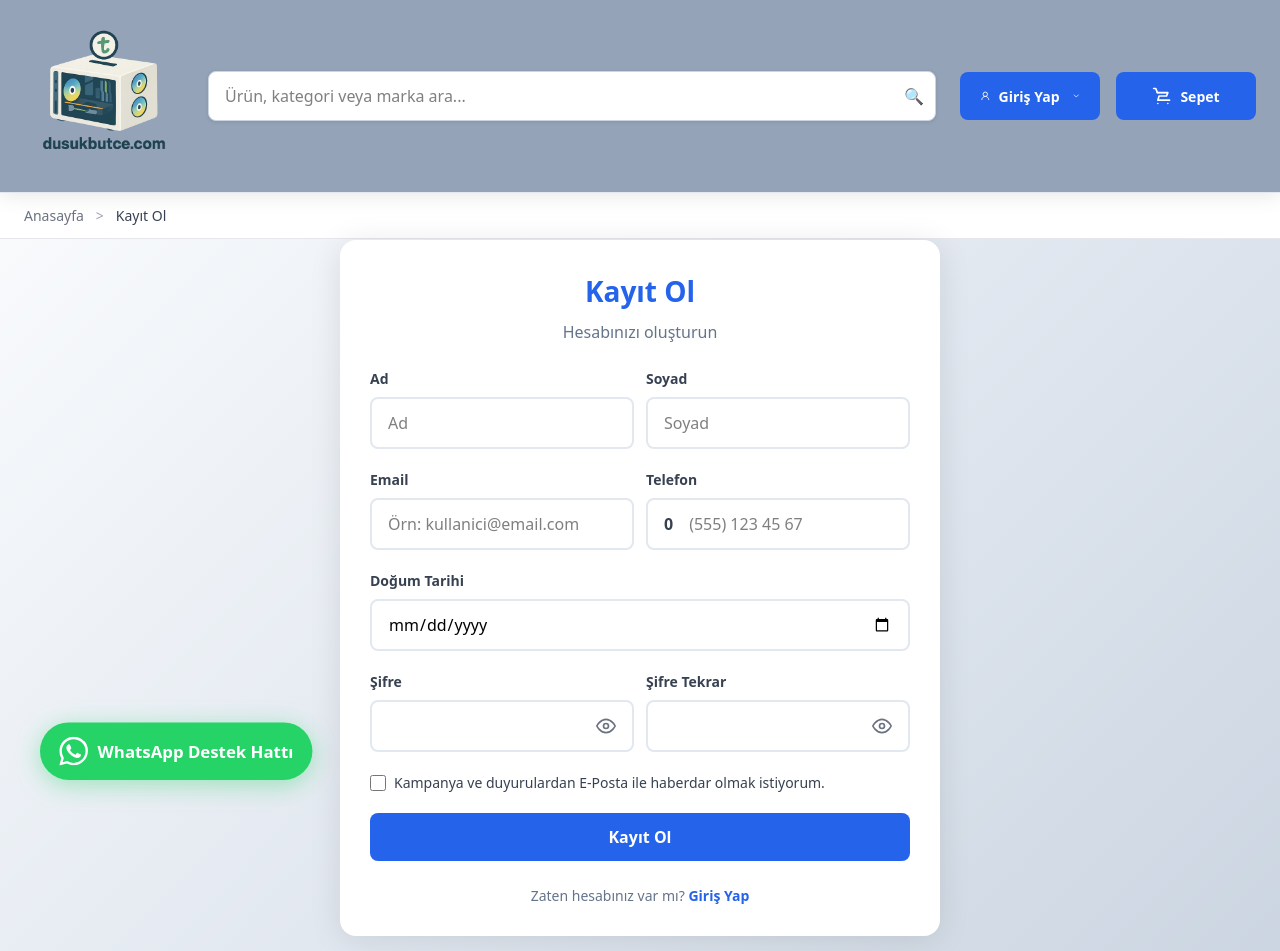
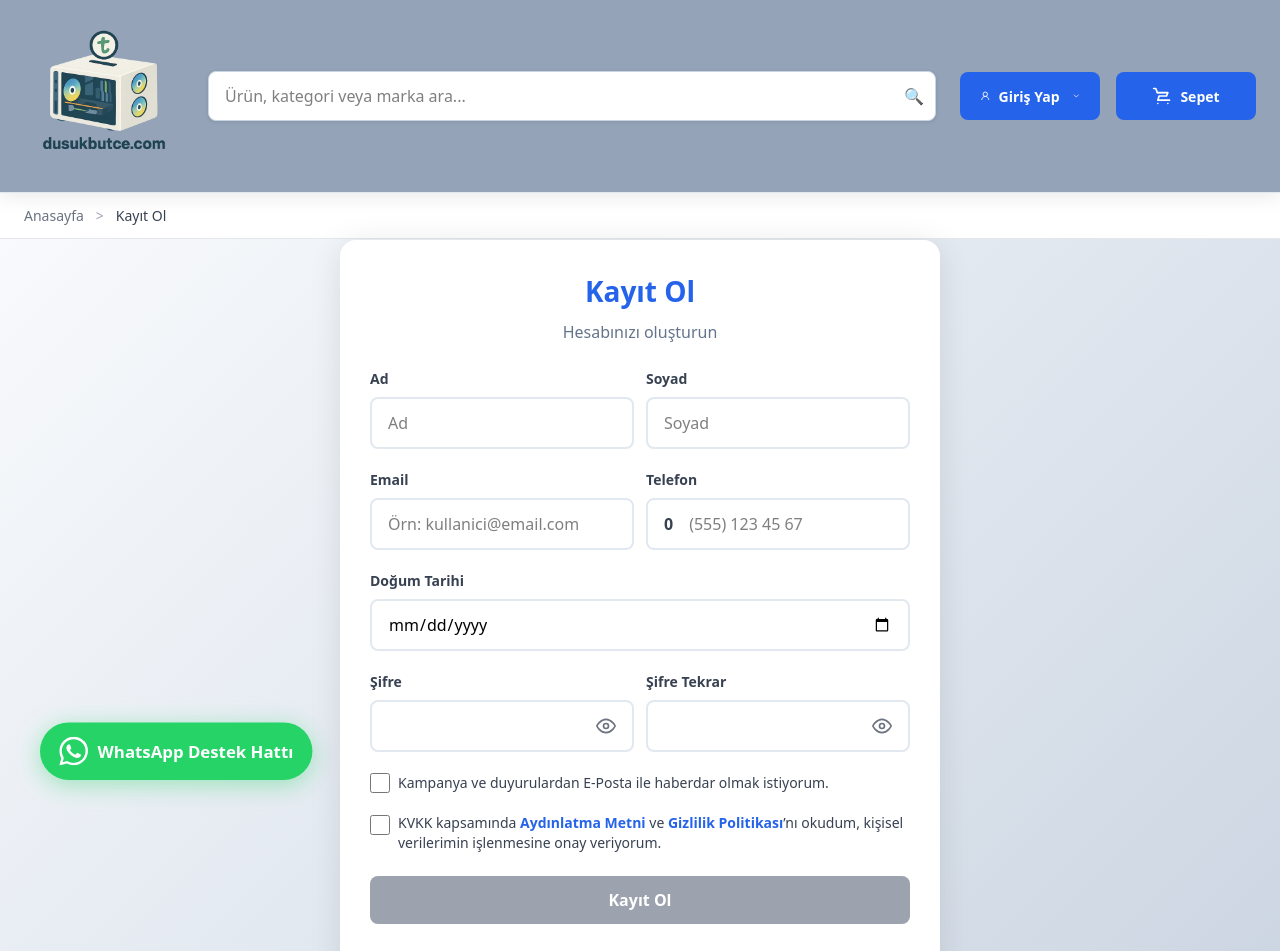
Before and after one commit to ozancidik/dusukbutce-web, a Next.js app: page /register in a window 1280 px wide. Shown: the top 951 px of the page. Built offline with nearby package versions, Linux system fonts and the light colour scheme.

Commit message:
Fix: register dogum tarihi alanı ve checkbox boyutu

```diff
--- a/app/api/auth/register/route.ts
+++ b/app/api/auth/register/route.ts
@@ -12,7 +12,24 @@ export async function POST(request: NextRequest) {
     await connectDB();
 
     const body = await request.json();
-    const { email, password, firstName, lastName, cep_telefonu, dogum_tarihi, acceptNewsletter } = body;
+    const {
+      email,
+      password,
+      firstName,
+      lastName,
+      cep_telefonu,
+      birth_date,
+      acceptNewsletter
+    } = body;
+
+    const rawBirthDate =
+      typeof birth_date === 'string' && birth_date.trim()
+        ? birth_date.trim()
+        : typeof body.birthDate === 'string' && body.birthDate.trim()
+          ? body.birthDate.trim()
+          : typeof body.dogum_tarihi === 'string' && body.dogum_tarihi.trim()
+            ? body.dogum_tarihi.trim()
+            : '';
 
     // Input validation
     if (!email || !password || !firstName || !lastName || !cep_telefonu) {
@@ -98,7 +115,8 @@ export async function POST(request: NextRequest) {
       password: hashedPassword,
       name: sanitizedName,
       phone: sanitizedPhone,
-      dogum_tarihi: dogum_tarihi ? new Date(dogum_tarihi) : null,
+      dogum_tarihi: rawBirthDate ? new Date(rawBirthDate) : null,
+      birthDate: rawBirthDate,
       acceptNewsletter: acceptNewsletter || false,
       emailVerified: false,
       emailVerificationToken: verificationToken,
--- a/app/register/page.tsx
+++ b/app/register/page.tsx
@@ -4,12 +4,11 @@ import Image from "next/image";
 import Link from "next/link";
 
 export default function RegisterPage() {
-  const [form, setForm] = useState({ firstName: '', lastName: '', email: '', password: '', passwordConfirm: '', cep_telefonu: '', dogum_tarihi: '' });
+  const [form, setForm] = useState({ firstName: '', lastName: '', email: '', password: '', passwordConfirm: '', cep_telefonu: '', birthDate: '' });
   const [error, setError] = useState('');
   const [success, setSuccess] = useState('');
   const [isLoading, setIsLoading] = useState(false);
   const [showSuccessPopup, setShowSuccessPopup] = useState(false);
-  const [countdown, setCountdown] = useState(5);
   const [passwordMismatch, setPasswordMismatch] = useState(false);
   const [ageTooYoung, setAgeTooYoung] = useState(false);
   const [phoneExists, setPhoneExists] = useState(false);
@@ -18,28 +17,9 @@ export default function RegisterPage() {
   const [showPasswordConfirm, setShowPasswordConfirm] = useState(false);
   const [isMobile, setIsMobile] = useState(false);
   const [acceptNewsletter, setAcceptNewsletter] = useState(false);
-
-  // Otomatik yönlendirme için timer
-  useEffect(() => {
-    if (showSuccessPopup) {
-      const timer = setTimeout(() => {
-        window.location.href = '/login';
-      }, 5000); // 5 saniye sonra otomatik yönlendir
-
-      return () => clearTimeout(timer);
-    }
-  }, [showSuccessPopup]);
-
-  // Geri sayım sayacı
-  useEffect(() => {
-    if (showSuccessPopup && countdown > 0) {
-      const timer = setTimeout(() => {
-        setCountdown(countdown - 1);
-      }, 1000);
-
-      return () => clearTimeout(timer);
-    }
-  }, [showSuccessPopup, countdown]);
+  const [acceptKvkk, setAcceptKvkk] = useState(false);
+  const emailFormatRegex = /^[a-zA-Z0-9._%+-]+@[a-zA-Z0-9.-]+\.[a-zA-Z]{2,}$/;
+  const phoneFormatRegex = /^\([0-9]{3}\)\s[0-9]{3}\s[0-9]{2}\s[0-9]{2}$/;
 
   // Admin giriş kontrolü
   useEffect(() => {
@@ -191,7 +171,7 @@ export default function RegisterPage() {
 
         setForm({ ...form, [name]: formattedValue });
       }
-    } else if (name === 'dogum_tarihi') {
+    } else if (name === 'birthDate') {
       // Doğum tarihi için sadece geçerli tarih formatına izin ver
       setForm({ ...form, [name]: value });
 
@@ -285,20 +265,20 @@ export default function RegisterPage() {
     }
 
     // Doğum tarihi validasyonu
-    if (!form.dogum_tarihi) {
+    if (!form.birthDate) {
       setError('Doğum tarihi gereklidir.');
       return;
     }
 
     // Doğum tarihi format kontrolü (YYYY-MM-DD)
     const dateRegex = /^\d{4}-\d{2}-\d{2}$/;
-    if (!dateRegex.test(form.dogum_tarihi)) {
+    if (!dateRegex.test(form.birthDate)) {
       setError('Geçerli bir doğum tarihi giriniz. Örn: 1990-01-15');
       return;
     }
 
     // Doğum tarihi geçerlilik kontrolü
-    const birthDate = new Date(form.dogum_tarihi);
+    const birthDate = new Date(form.birthDate);
     const today = new Date();
     const age = today.getFullYear() - birthDate.getFullYear();
 
@@ -326,6 +306,12 @@ export default function RegisterPage() {
     // Telefon numarası kayıtlı mı kontrol et
     if (phoneExists) {
       setError('Bu telefon numarası zaten kayıtlı. Lütfen farklı bir telefon numarası kullanın.');
+      return;
+    }
+
+    // KVKK onayı kontrolü
+    if (!acceptKvkk) {
+      setError('KVKK aydınlatma metnini onaylamalısınız.');
       return;
     }
 
@@ -360,8 +346,9 @@ export default function RegisterPage() {
           email: form.email.trim().toLowerCase(),
           password: form.password,
           cep_telefonu: form.cep_telefonu.replace(/\s/g, '').replace(/[\(\)]/g, ''),
-          dogum_tarihi: form.dogum_tarihi,
-          acceptNewsletter: acceptNewsletter
+          birth_date: form.birthDate,
+          acceptNewsletter: acceptNewsletter,
+          kvkkApproved: acceptKvkk
         }),
       });
 
@@ -369,8 +356,9 @@ export default function RegisterPage() {
 
       if (res.ok) {
         setShowSuccessPopup(true);
-        setForm({ firstName: '', lastName: '', email: '', password: '', passwordConfirm: '', cep_telefonu: '', dogum_tarihi: '' });
+        setForm({ firstName: '', lastName: '', email: '', password: '', passwordConfirm: '', cep_telefonu: '', birthDate: '' });
         setAcceptNewsletter(false);
+        setAcceptKvkk(false);
       } else {
         setError(data.error || 'Bir hata oluştu.');
       }
@@ -380,6 +368,21 @@ export default function RegisterPage() {
       setIsLoading(false);
     }
   };
+
+  const isSubmitDisabled =
+    isLoading ||
+    form.firstName.trim().length < 2 ||
+    form.lastName.trim().length < 2 ||
+    !emailFormatRegex.test(form.email.trim()) ||
+    !phoneFormatRegex.test(form.cep_telefonu) ||
+    !form.birthDate ||
+    ageTooYoung ||
+    passwordMismatch ||
+    form.password.length < 6 ||
+    form.password !== form.passwordConfirm ||
+    emailExists ||
+    phoneExists ||
+    !acceptKvkk;
 
   return (
     <>
@@ -648,7 +651,7 @@ export default function RegisterPage() {
           {/* 3. Satır: Doğum Tarihi */}
           <div style={{ marginBottom: "20px" }}>
             <label
-              htmlFor="dogum_tarihi"
+              htmlFor="birthDate"
               style={{
                 display: "block",
                 marginBottom: "8px",
@@ -660,10 +663,10 @@ export default function RegisterPage() {
               Doğum Tarihi
             </label>
             <input
-              id="dogum_tarihi"
-              name="dogum_tarihi"
+              id="birthDate"
+              name="birthDate"
               type="date"
-              value={form.dogum_tarihi}
+              value={form.birthDate}
               onChange={handleChange}
               required
               style={{
@@ -880,10 +883,11 @@ export default function RegisterPage() {
                 checked={acceptNewsletter}
                 onChange={(e) => setAcceptNewsletter(e.target.checked)}
                 style={{
-                  width: "16px",
-                  height: "16px",
+                  width: "20px",
+                  height: "20px",
                   accentColor: "#2563eb",
-                  cursor: "pointer"
+                  cursor: "pointer",
+                  flexShrink: 0
                 }}
               />
               <span>
@@ -892,19 +896,66 @@ export default function RegisterPage() {
             </label>
           </div>
 
+          {/* KVKK Checkbox */}
+          <div style={{ marginBottom: "24px" }}>
+            <label style={{
+              display: "flex",
+              alignItems: "flex-start",
+              gap: "8px",
+              cursor: "pointer",
+              fontSize: "14px",
+              color: "#374151",
+              lineHeight: "1.4",
+              userSelect: "none"
+            }}>
+              <input
+                type="checkbox"
+                checked={acceptKvkk}
+                onChange={(e) => setAcceptKvkk(e.target.checked)}
+                style={{
+                  width: "20px",
+                  height: "20px",
+                  marginTop: "2px",
+                  accentColor: "#2563eb",
+                  cursor: "pointer",
+                  flexShrink: 0
+                }}
+              />
+              <span>
+                KVKK kapsamında{" "}
+                <Link
+                  href="/kvkk"
+                  style={{ color: "#2563eb", fontWeight: "600", textDecoration: "none" }}
+                  target="_blank"
+                >
+                  Aydınlatma Metni
+                </Link>{" "}
+                ve{" "}
+                <Link
+                  href="/gizlilik-politikasi"
+                  style={{ color: "#2563eb", fontWeight: "600", textDecoration: "none" }}
+                  target="_blank"
+                >
+                  Gizlilik Politikası
+                </Link>
+                ’nı okudum, kişisel verilerimin işlenmesine onay veriyorum.
+              </span>
+            </label>
+          </div>
+
           <button
             type="submit"
-            disabled={isLoading}
+            disabled={isSubmitDisabled}
             style={{
               width: "100%",
-              background: isLoading ? "#9ca3af" : "#2563eb",
+              background: isSubmitDisabled ? "#9ca3af" : "#2563eb",
               color: "white",
               border: "none",
               borderRadius: "8px",
               padding: "12px 16px",
               fontSize: "16px",
               fontWeight: "600",
-              cursor: isLoading ? "not-allowed" : "pointer",
+              cursor: isSubmitDisabled ? "not-allowed" : "pointer",
               transition: "background-color 0.2s",
               display: "flex",
               alignItems: "center",
@@ -912,12 +963,12 @@ export default function RegisterPage() {
               gap: "8px",
             }}
             onMouseEnter={(e) => {
-              if (!isLoading) {
+              if (!isSubmitDisabled) {
                 e.currentTarget.style.background = "#1d4ed8";
               }
             }}
             onMouseLeave={(e) => {
-              if (!isLoading) {
+              if (!isSubmitDisabled) {
                 e.currentTarget.style.background = "#2563eb";
               }
             }}
@@ -1086,7 +1137,7 @@ export default function RegisterPage() {
                 fontWeight: "500",
               }}
             >
-              {countdown} saniye sonra giriş sayfasına yönlendirileceksiniz...
+              Giriş yapmak için aşağıdaki butonu kullanabilir ya da bu pencereyi kapatabilirsiniz.
             </p>
 
             {/* Action Buttons */}
```
